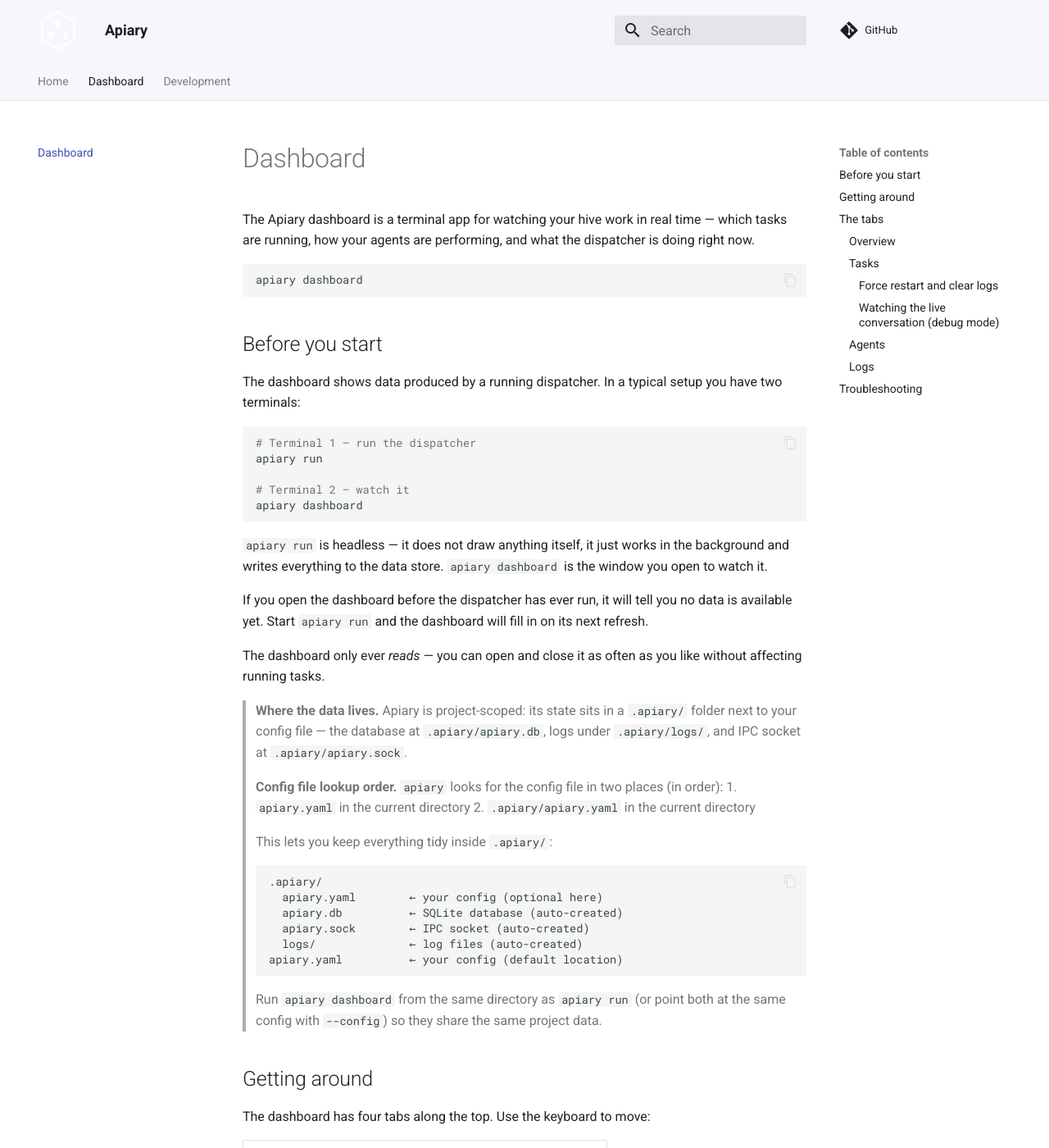
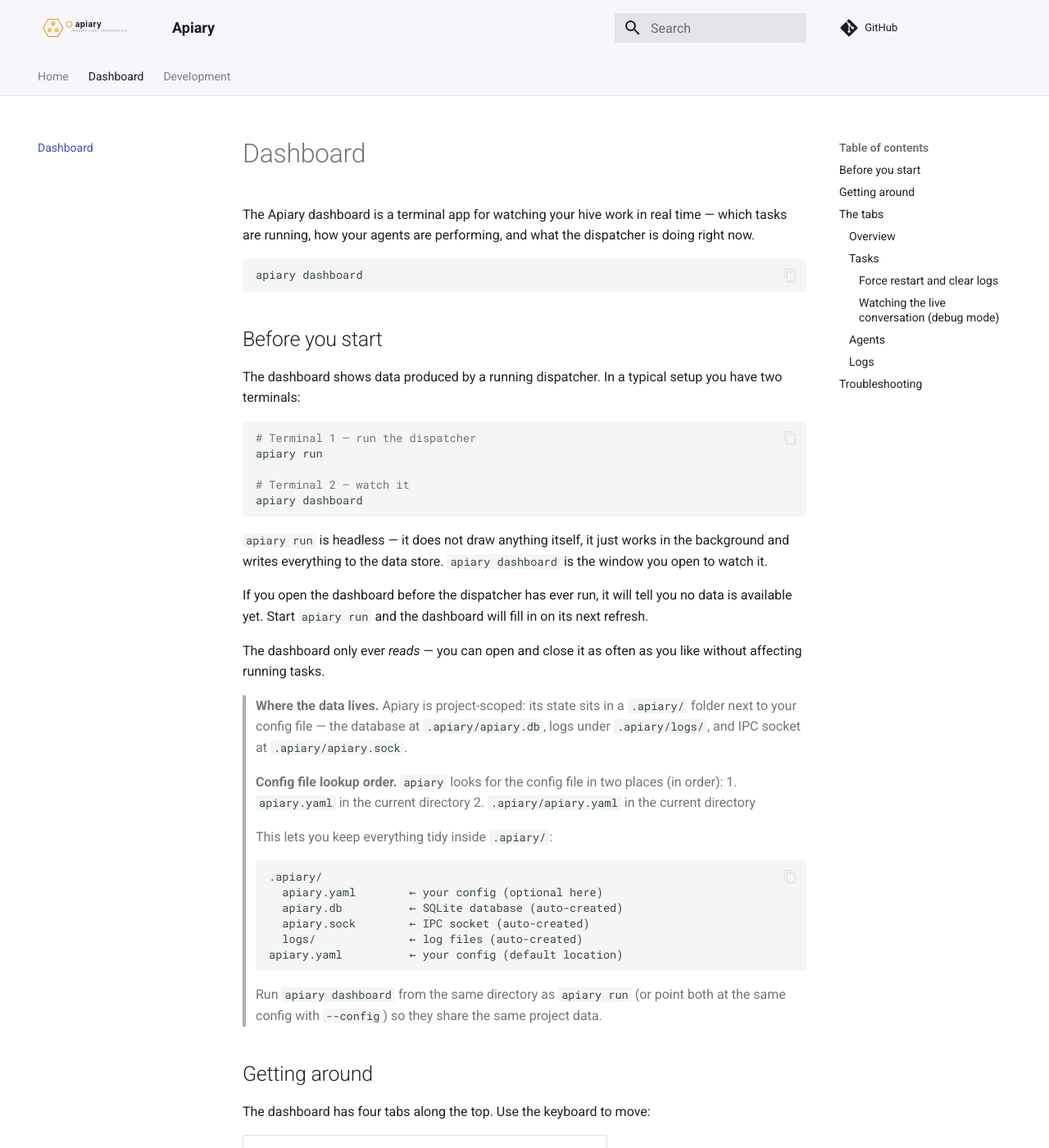
Before and after one commit to orlandoburli/apiary, an MkDocs documentation site: the page built from docs/dashboard.md, in a window 1280 px wide and 1400 px high. Shown: the whole window at 82% size. Built offline with MkDocs 1.6.1 and Material for MkDocs 9.7.7, drawn with Linux system fonts in a browser that asks for light colours; comment, search, counter and statistics services are not loaded.

Commit message:
fix(docs): bring logo.svg back in the header with a light background
- Switches the logo back to logo.svg (now works on a light header)
- Adjusts the logo height to 2.2rem with automatic width

```diff
--- a/docs/stylesheets/extra.css
+++ b/docs/stylesheets/extra.css
@@ -1,15 +1,15 @@
 /* Bigger header logo */
 .md-header__button.md-logo img,
 .md-header__button.md-logo svg {
-  width: 2.5rem;
-  height: 2.5rem;
+  height: 2.2rem;
+  width: auto;
 }
 
 /* Bigger sidebar logo */
 .md-nav--primary .md-nav__title .md-nav__button.md-logo img,
 .md-nav--primary .md-nav__title .md-nav__button.md-logo svg {
-  width: 3rem;
-  height: 3rem;
+  height: 2.8rem;
+  width: auto;
 }
 
 /* Lighter header background */
--- a/mkdocs.yml
+++ b/mkdocs.yml
@@ -5,7 +5,7 @@
 
 theme:
   name: material
-  logo: icon.svg
+  logo: logo.svg
   favicon: icon.svg
   palette:
     scheme: default
```
